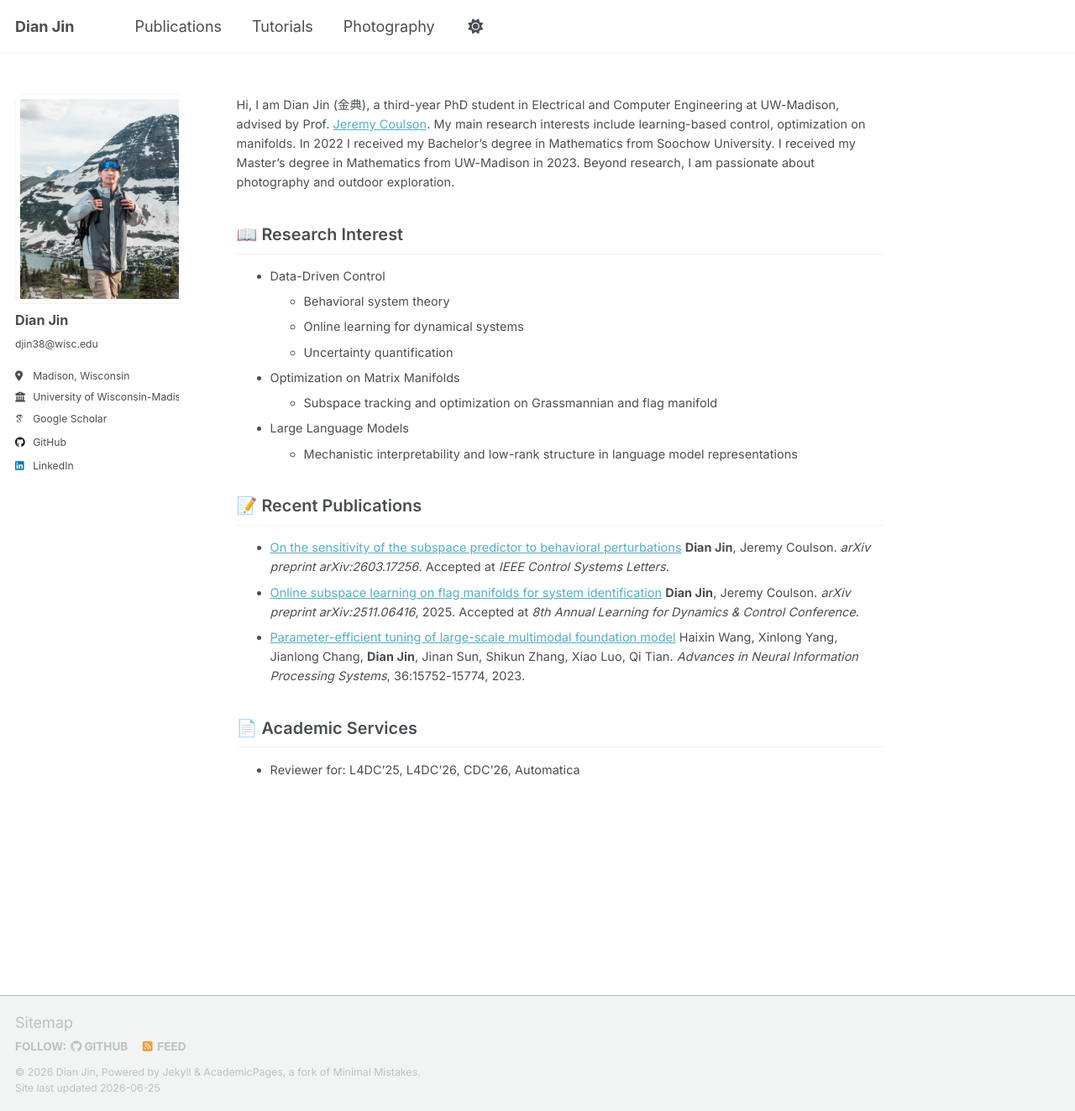
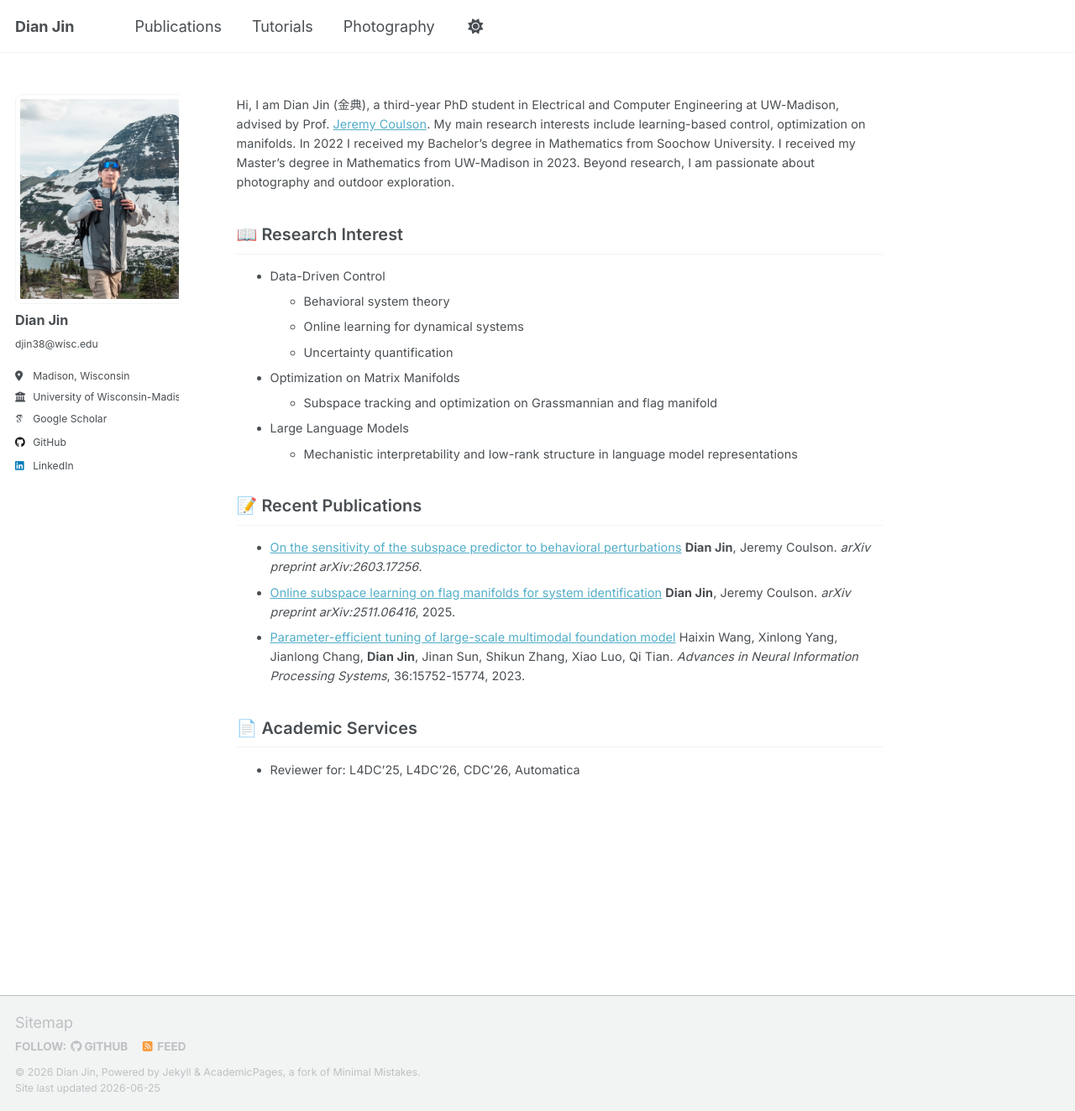
Before and after one commit to DianJin-Frederick/DianJin-Frederick.github.io, a Jekyll site: the page built from _pages/about.md, in a window 1280 px wide and 1323 px high. Shown: the whole window at 84% size. Built offline with Jekyll 4.4.1, drawn with Linux system fonts in a browser that asks for light colours; some web fonts are replaced; a script that is not in the unit is left out.

Commit message:
Remove acceptance notes from publications

```diff
--- a/_pages/about.md
+++ b/_pages/about.md
@@ -23,9 +23,9 @@
   - Mechanistic interpretability and low-rank structure in language model representations
 
 ## 📝 Recent Publications
-- [On the sensitivity of the subspace predictor to behavioral perturbations](https://arxiv.org/abs/2603.17256) **Dian Jin**, Jeremy Coulson. *arXiv preprint arXiv:2603.17256*. Accepted at *IEEE Control Systems Letters*.
+- [On the sensitivity of the subspace predictor to behavioral perturbations](https://arxiv.org/abs/2603.17256) **Dian Jin**, Jeremy Coulson. *arXiv preprint arXiv:2603.17256*.
 - [Online subspace learning on flag manifolds for system identification](https://arxiv.org/abs/2511.06416)
-  **Dian Jin**, Jeremy Coulson. *arXiv preprint arXiv:2511.06416*, 2025. Accepted at *8th Annual Learning for Dynamics & Control Conference*.
+  **Dian Jin**, Jeremy Coulson. *arXiv preprint arXiv:2511.06416*, 2025.
 - [Parameter-efficient tuning of large-scale multimodal foundation model](https://proceedings.neurips.cc/paper_files/paper/2023/hash/32ebb6b560ee58abbdae834e5f37cb5d-Abstract-Conference.html)
   Haixin Wang, Xinlong Yang, Jianlong Chang, **Dian Jin**, Jinan Sun, Shikun Zhang, Xiao Luo, Qi Tian. *Advances in Neural Information Processing Systems*, 36:15752-15774, 2023.
 
```
